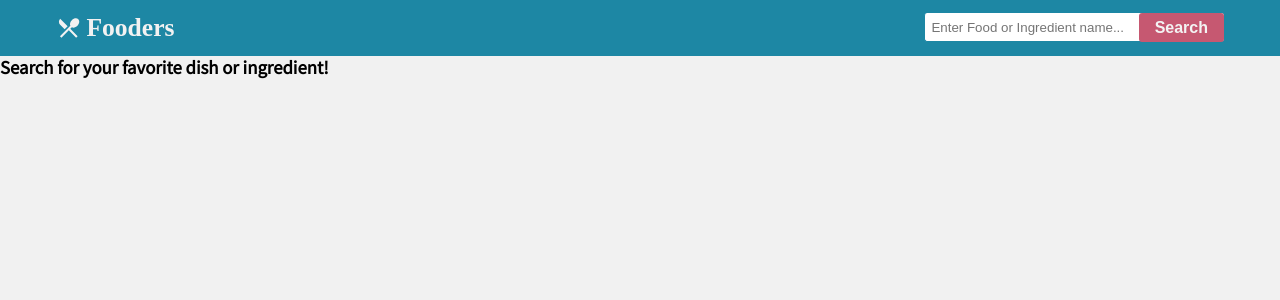
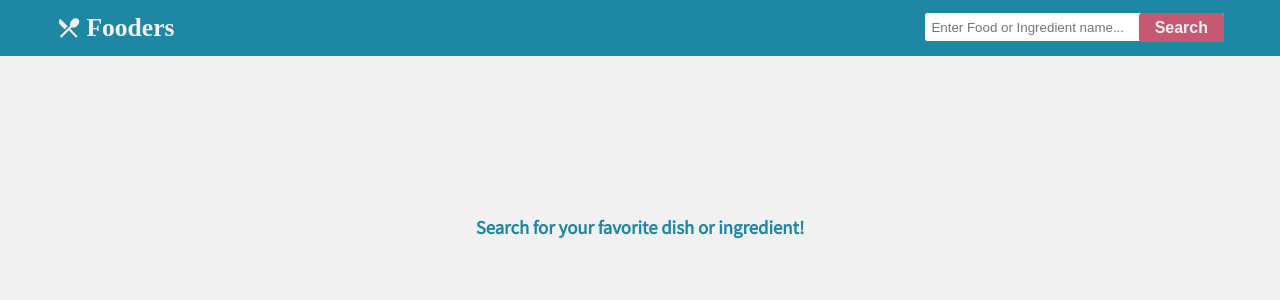
Before and after one commit to RayanEncarnacion/Fooders-React, a React (Create React App) app: page / in a window 1280 px wide. Shown: the top 300 px of the page. Built offline with nearby package versions, Linux system fonts and the light colour scheme; a web font is replaced by a local one.

Commit message:
Changed class to welcome/error messages

```diff
--- a/src/App.js
+++ b/src/App.js
@@ -17,9 +17,9 @@ function App() {
             <>
               <Navigation />
               {}
-              {requestError && <h3 className="no-recipes">{requestError}</h3>}
+              {requestError && <h3 className="accent-text">{requestError}</h3>}
               {searchedRecipes.length === 0 && (
-                <h3 className="no-recipes">
+                <h3 className="accent-text">
                   Search for your favorite dish or ingredient!
                 </h3>
               )}
```
